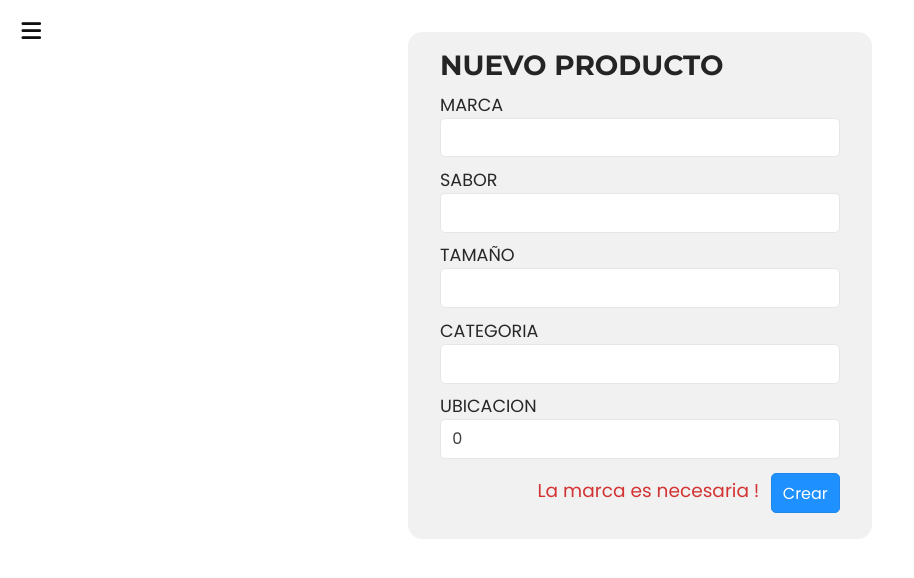
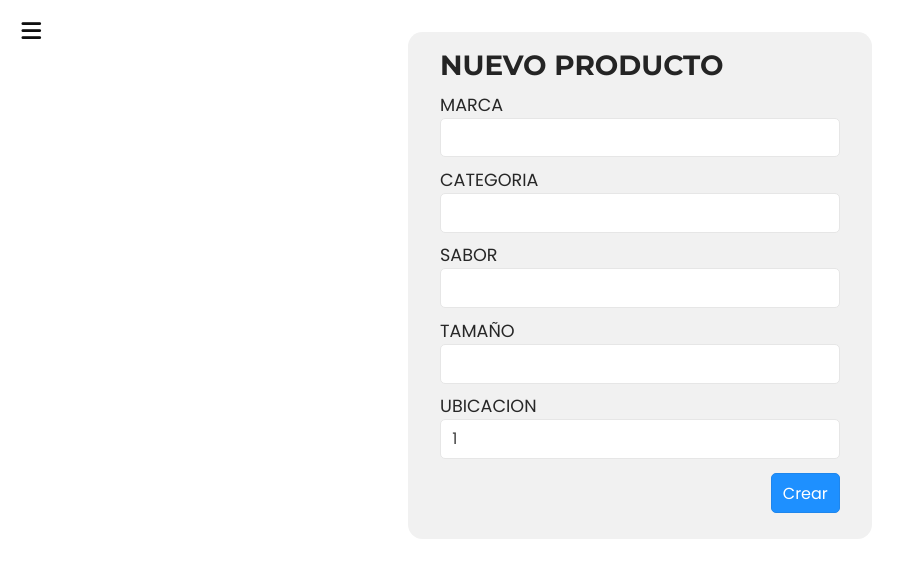
Before and after one commit to Cito2310/react-ts-drink-app, a React (Vite) app: page /create-product in a window 1280 px wide. Shown: the top 578 px of the page, without its empty margins (0-914 px from the left). Built offline with nearby package versions, Linux system fonts and the light colour scheme; no server answers.

Commit message:
Added checks to form create product

```diff
--- a/package.json
+++ b/package.json
@@ -1,7 +1,7 @@
 {
   "name": "react-ts-drink-app",
   "private": true,
-  "version": "0.10.4",
+  "version": "0.10.5",
   "type": "module",
   "scripts": {
     "dev": "vite",
--- a/src/form_products/FormNewProduct.tsx
+++ b/src/form_products/FormNewProduct.tsx
@@ -1,15 +1,24 @@
+// IMPORTS
+import { useState } from 'react';
 import axios from 'axios';
 
+// helpers
 import { useForm } from './useForm';
+import { checkCreateProduct } from './checkCreateProduct';
 
+// interfaces
 import { IRespProduct } from '../interfaces/IResProduct';
 
+// components
 import { InputText } from './InputText';
 import { InputNumber } from './InputNumber';
 
+// styles
 import "./input-style.scss";
 import "./form-product.scss";
 
+
+// INTERFACE PROPS
 interface props {
     respProduct: IRespProduct,
     setRespProduct: React.Dispatch<React.SetStateAction<IRespProduct>>,
@@ -29,16 +38,20 @@ export const FormNewProduct = ({respProduct, setRespProduct}: props) => {
     } = useForm({
         brand: "",
         category: "",
-        location: 0,
+        location: 1,
         flavor: "",
         size: "",
     })
 
+    const [stateError, setStateError] = useState({status: false, msg: ""})
+
     const onSubmit = async( e: React.FormEvent<HTMLFormElement> ) => {
         e.preventDefault();
-        const { data } = await axios.post("https://node-ts-load-drink.onrender.com/api/product", formState);
-        setRespProduct({...respProduct, data: [...respProduct.data, data]})
-        onResetForm();
+        if (!checkCreateProduct(formState, setStateError)) {
+            const { data } = await axios.post("https://node-ts-load-drink.onrender.com/api/product", formState);
+            setRespProduct({...respProduct, data: [...respProduct.data, data]})
+            onResetForm();
+        }
     }
 
     return (
@@ -47,14 +60,14 @@ export const FormNewProduct = ({respProduct, setRespProduct}: props) => {
 
             <div className='content-form'>
                 <InputText label='MARCA' name='brand' value={brand} onInputChange={onInputChange} />
+                <InputText label='CATEGORIA' name='category' value={category} onInputChange={onInputChange} />
                 <InputText label='SABOR' name='flavor' value={flavor} onInputChange={onInputChange} />
                 <InputText label='TAMAÑO' name='size' value={size} onInputChange={onInputChange} />
-                <InputText label='CATEGORIA' name='category' value={category} onInputChange={onInputChange} />
                 <InputNumber label='UBICACION' name='location' value={location} onInputChange={onInputChange} />
             </div>
 
             <div className='footer-form'>
-                <p className='text-warning'>La marca es necesaria !</p>
+                {(stateError.status) ? <p className='text-warning'>{stateError.msg}</p> : null}
                 <input className="input-submit" value="Crear" type="submit"  />
             </div>
 
--- a/src/form_products/InputNumber.tsx
+++ b/src/form_products/InputNumber.tsx
@@ -8,6 +8,6 @@ interface props {
 export const InputNumber = ({ label, value, name, onInputChange }: props) => (
     <div className="div-input div-input-number">
         <label>{label}</label>
-        <input type="number" value={value} name={name} onChange={onInputChange} min={0} max={50}  />
+        <input type="number" value={value} name={name} onChange={onInputChange} min={1} max={50}  />
     </div>
 )
--- /dev/null
+++ b/src/form_products/checkCreateProduct.ts
@@ -0,0 +1,112 @@
+import { checkSizeUnit } from './checkSizeUnit';
+interface IFormNewProduct {
+    brand: string,
+    category: string,
+    flavor: string,
+    location: number,
+    size: string,
+}
+
+export const checkCreateProduct = (
+        formNewProduct : IFormNewProduct,
+        setStatusError: React.Dispatch<React.SetStateAction<{ status: boolean; msg: string;}>>
+    ): boolean => {
+        const { brand, category, flavor, location, size } = formNewProduct
+        // checks brand
+            // not empty
+            if (brand.length === 0) {
+                setStatusError({msg: "La marca es requerida", status: true})
+                return true
+            }
+            // length - min 2
+            if (brand.length <= 2) {
+                setStatusError({msg: "La marca debe tener mas de 2 caracteres", status: true})
+                return true
+            }
+            // length - max 20
+            if (brand.length > 20) {
+                setStatusError({msg: "La marca debe tener menos de 20 caracteres", status: true})
+                return true
+            }
+
+
+        // checks category
+            // not empty
+            if (category.length === 0) {
+                setStatusError({msg: "La categoria es requerida", status: true})
+                return true
+            }
+            // length - min 2
+            if (category.length <= 2) {
+                setStatusError({msg: "La categoria debe tener mas de 2 caracteres", status: true})
+                return true
+            }
+            // length - max 20
+            if (category.length > 20) {
+                setStatusError({msg: "La categoria debe tener menos de 20 caracteres", status: true})
+                return true
+            }
+
+
+        // checks flavor
+            // not empty
+            if (flavor.length === 0) {
+                setStatusError({msg: "El sabor es requerido", status: true})
+                return true
+            }
+            // length - min 2
+            if (flavor.length <= 2) {
+                setStatusError({msg: "El sabor debe tener mas de 2 caracteres", status: true})
+                return true
+            }
+            // length - max 20
+            if (flavor.length > 20) {
+                setStatusError({msg: "El sabor debe tener menos de 20 caracteres", status: true})
+                return true
+            }
+
+
+        // checks size
+            // not empty
+            if (size.length === 0) {
+                setStatusError({msg: "El tamaño es requerido", status: true})
+                return true
+            }
+            // length - min 2
+            if (size.length <= 2) {
+                setStatusError({msg: "El tamaño debe tener mas de 2 caracteres", status: true})
+                return true
+            }
+            // length - max 20
+            if (size.length > 20) {
+                setStatusError({msg: "El tamaño debe tener menos de 20 caracteres", status: true})
+                return true
+            }
+            // unit detect
+            if (!checkSizeUnit(size)) {
+                setStatusError({msg: "La unidad introducida no es valida - ML|L|OZ|CC", status: true})
+                return true
+            }
+
+
+        // checks location
+            // not empty
+            if (!Number(location)) {
+                setStatusError({msg: "La ubicacion debe ser un numero", status: true})
+                return true
+            }
+            // min 0
+            if (location < 1) {
+                setStatusError({msg: "La ubicacion debe ser mayor a 1", status: true})
+                return true
+            }
+            //  max 99
+            if (location > 50) {
+                setStatusError({msg: "La ubicacion debe ser menor a 50", status: true})
+                return true
+            }
+
+
+        setStatusError({msg: "", status: false})
+        return false
+}
--- /dev/null
+++ b/src/form_products/checkSizeUnit.ts
@@ -0,0 +1,15 @@
+export const checkSizeUnit = ( size: string ) => {
+    const unitToSize = size.match(/[a-zA-Z]+/gi)
+
+    // check unit exist
+    if (unitToSize === null) {return false}
+
+    // check multiple units exist
+    if (unitToSize.length !== 1) {return false}
+
+    // check valid units
+    const validUnits = [ "ml", "l", "oz", "cc" ]
+    if (!validUnits.includes(unitToSize[0].toLowerCase())) {return false}
+
+    return true
+}
```
Also changed, not shown: 1 other file (tests, documents, lock files or other folders).
